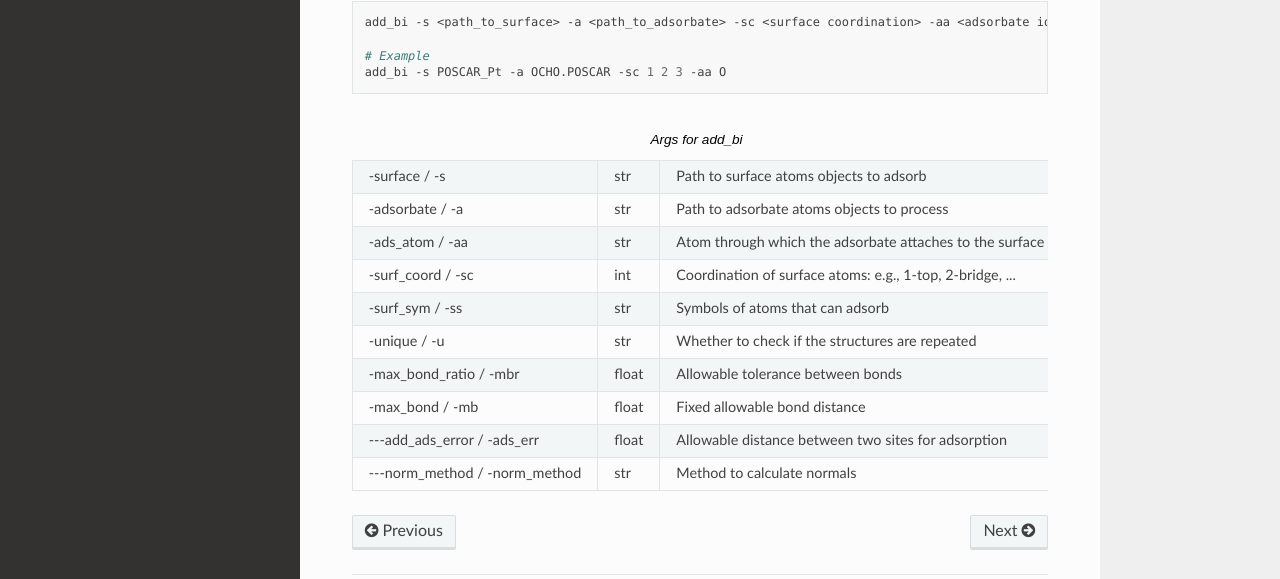
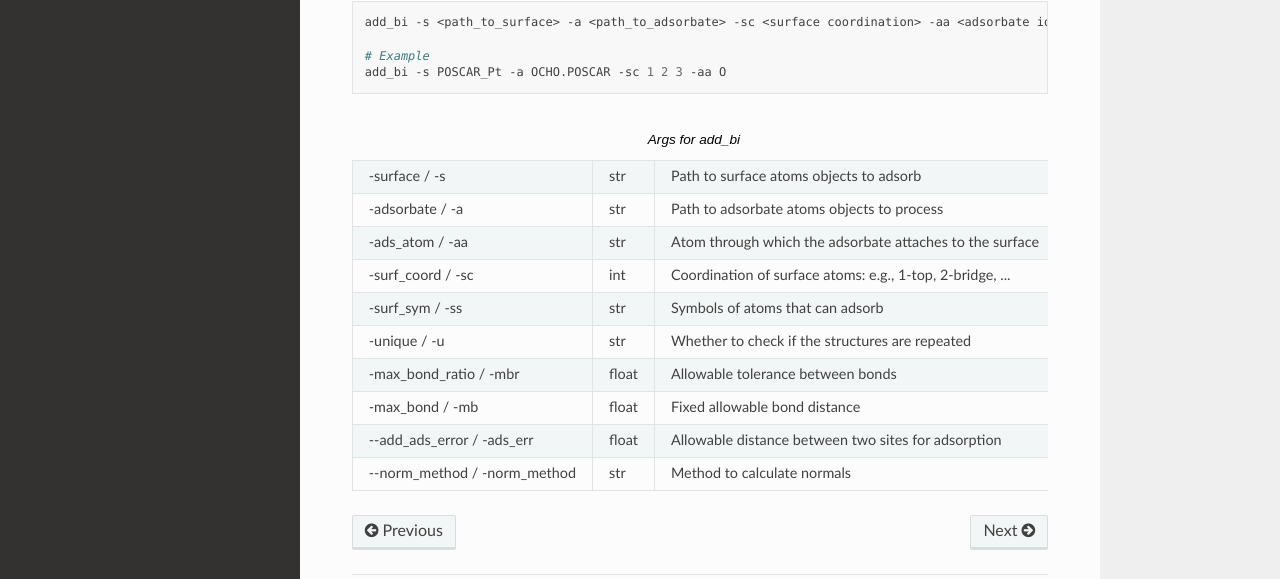
Before and after one commit to kkjsawantucla/gg, a Sphinx documentation site: the page built from docs/source/command_line.rst, in a window 1280 px wide and 1236 px high. Shown: the part 556-1135 px from the top of the window. Built offline with Sphinx 7.4.7 and the Read the Docs theme 3.1.0, drawn with Linux system fonts in a browser that asks for light colours.

```diff
--- a/docs/source/command_line.rst
+++ b/docs/source/command_line.rst
@@ -53,9 +53,9 @@ Base: :ref:`Add Bidentate`
    * - -max_bond / -mb
      - float
      - Fixed allowable bond distance
-   * - ---add_ads_error / -ads_err
+   * - --add_ads_error / -ads_err
      - float
      - Allowable distance between two sites for adsorption
-   * - ---norm_method / -norm_method
+   * - --norm_method / -norm_method
      - str
      - Method to calculate normals
```
